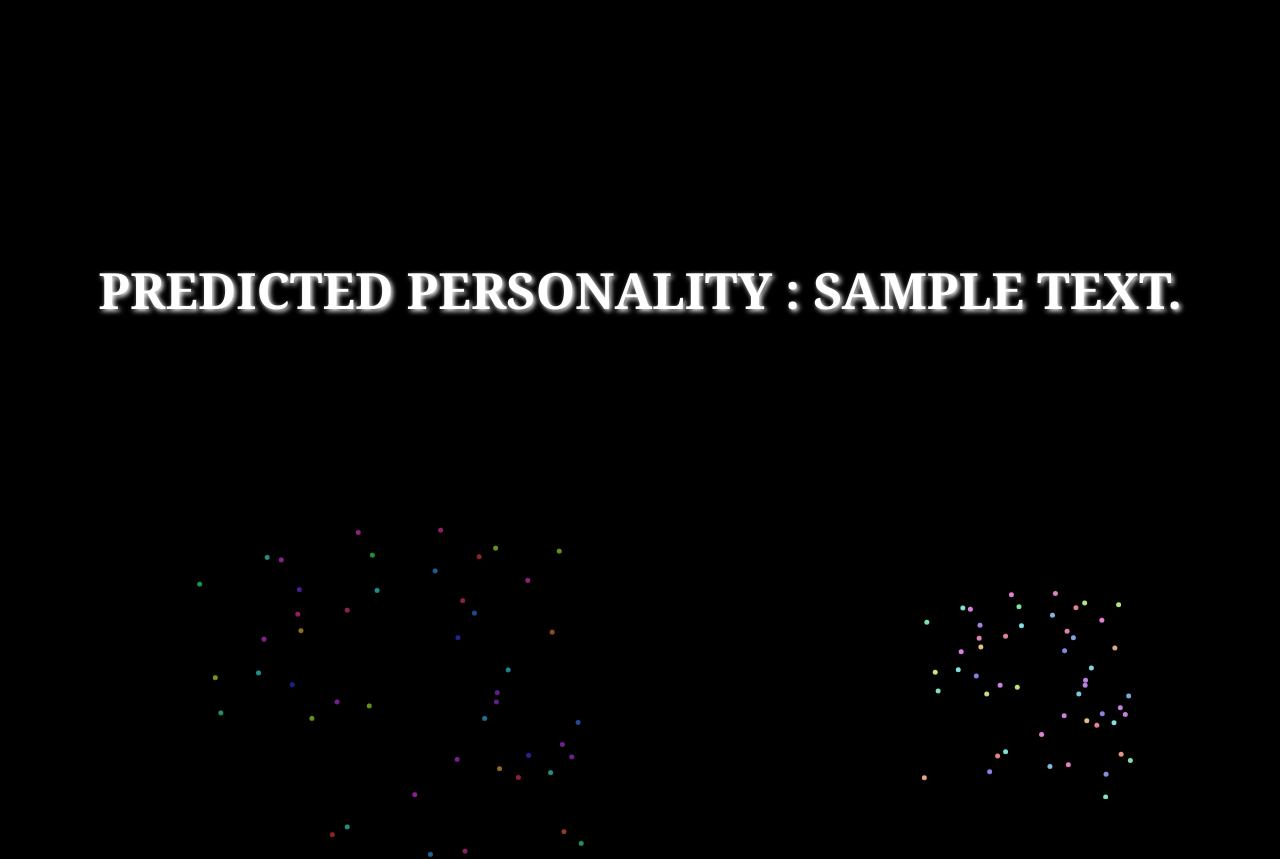
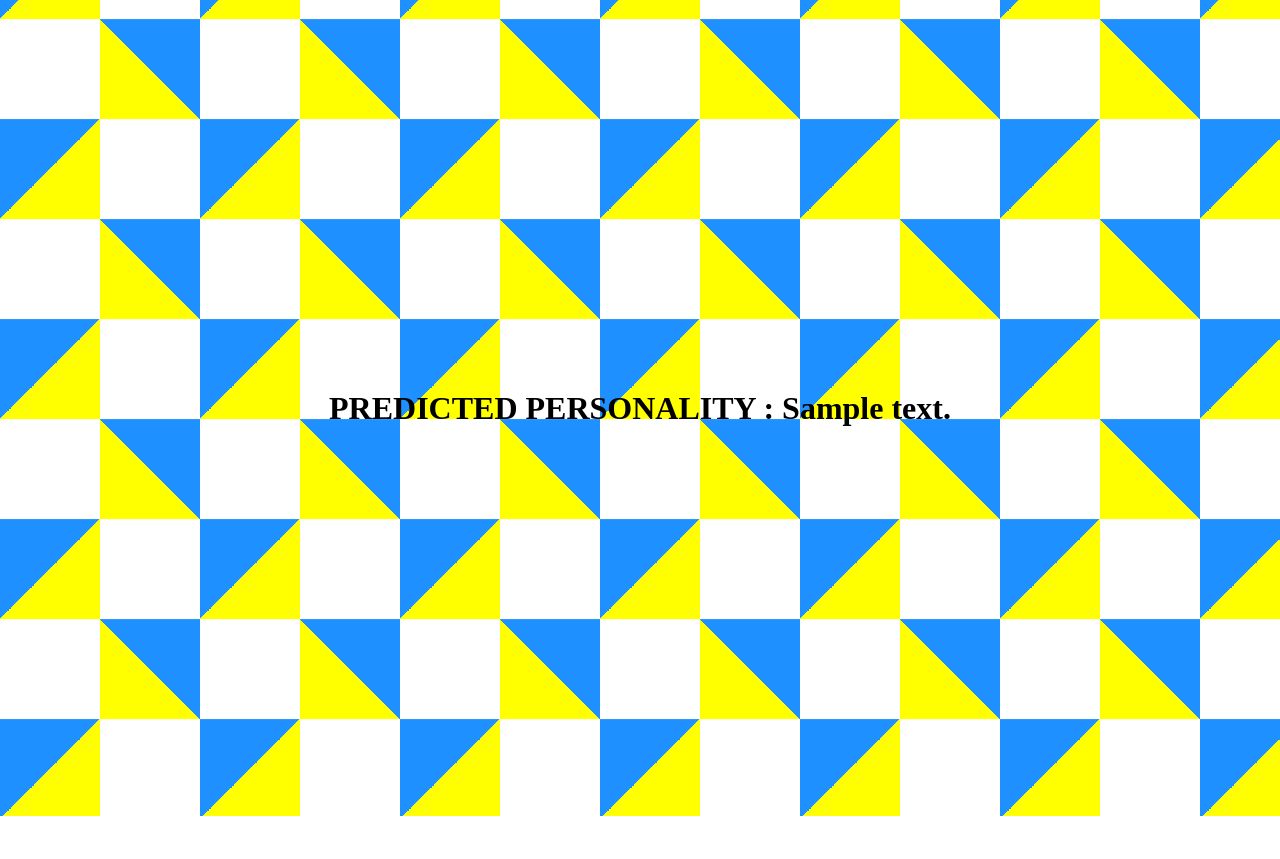
Before and after one commit to Swapnil-Bhabal/personality-prediction, a Flask app: template personality/templates/submit.html in a window 1280 px wide. After the commit the page ends 816 px from the top, so only its background shows below. Run offline with Flask 2, Linux system fonts and the light colour scheme; the template is opened without the code that fills it: most values are stand-ins (such as "Sample title", 1, 10 or a date in 2020); parts of the project's set-up code (start-up, migrations or seed data) failed here and were passed over.

Commit message:
submit page styling animations changed.

```diff
--- a/personality/templates/submit.html
+++ b/personality/templates/submit.html
@@ -3,7 +3,7 @@
 <head>
   <title> Personality Prediction Project</title>
   <style>
-  html
+  /* html
   {
     min-width: 100%;
     min-height: 100%;
@@ -207,7 +207,98 @@ body {
 
   80%, 99.9% {
     margin-top: 30%;
-    margin-left: 80%; } }
+    margin-left: 80%; } } */
+
+body {
+  --s: 25vmin;
+  --p: calc(var(--s) / 2);
+  --c1: Yellow;
+  --c2: dodgerblue;
+  --c3: white;
+  --bg: var(--c3);
+  --d: 4000ms;
+  --e: cubic-bezier(0.76, 0, 0.24, 1);
+
+  background-color: var(--bg);
+  background-image:
+    linear-gradient(45deg, var(--c1) 25%, transparent 25%),
+    linear-gradient(-45deg, var(--c1) 25%, transparent 25%),
+    linear-gradient(45deg, transparent 75%, var(--c2) 75%),
+    linear-gradient(-45deg, transparent 75%, var(--c2) 75%);
+  background-size: var(--s) var(--s);
+  background-position:
+    calc(var(--p) *  1) calc(var(--p) *  0),
+    calc(var(--p) * -1) calc(var(--p) *  1),
+    calc(var(--p) *  1) calc(var(--p) * -1),
+    calc(var(--p) * -1) calc(var(--p) *  0);
+  animation:
+    color var(--d) var(--e) infinite,
+    position var(--d) var(--e) infinite;
+
+  height: 100vh;
+  display: flex;
+  justify-content: center;
+  align-items: center;
+}
+
+@keyframes color {
+  0%, 25% {
+    --bg: var(--c3);
+  }
+  26%, 50% {
+    --bg: var(--c1);
+  }
+  51%, 75% {
+    --bg: var(--c3);
+  }
+  76%, 100% {
+    --bg: var(--c2);
+  }
+}
+
+@keyframes position {
+  0% {
+    background-position:
+      calc(var(--p) *  1) calc(var(--p) *  0),
+      calc(var(--p) * -1) calc(var(--p) *  1),
+      calc(var(--p) *  1) calc(var(--p) * -1),
+      calc(var(--p) * -1) calc(var(--p) *  0);
+  }
+  25% {
+    background-position:
+      calc(var(--p) *  1) calc(var(--p) *  4),
+      calc(var(--p) * -1) calc(var(--p) *  5),
+      calc(var(--p) *  1) calc(var(--p) *  3),
+      calc(var(--p) * -1) calc(var(--p) *  4);
+  }
+  50% {
+    background-position:
+      calc(var(--p) *  3) calc(var(--p) * 8),
+      calc(var(--p) * -3) calc(var(--p) * 9),
+      calc(var(--p) *  2) calc(var(--p) * 7),
+      calc(var(--p) * -2) calc(var(--p) * 8);
+  }
+  75% {
+    background-position:
+      calc(var(--p) *  3) calc(var(--p) * 12),
+      calc(var(--p) * -3) calc(var(--p) * 13),
+      calc(var(--p) *  2) calc(var(--p) * 11),
+      calc(var(--p) * -2) calc(var(--p) * 12);
+  }
+  100% {
+    background-position:
+      calc(var(--p) *  5) calc(var(--p) * 16),
+      calc(var(--p) * -5) calc(var(--p) * 17),
+      calc(var(--p) *  5) calc(var(--p) * 15),
+      calc(var(--p) * -5) calc(var(--p) * 16);
+  }
+}
+
+@media (prefers-reduced-motion) {
+  body {
+    animation: none;
+  }
+}
 
   </style>
 </head>
```
Also changed, not shown: 1 other file.
